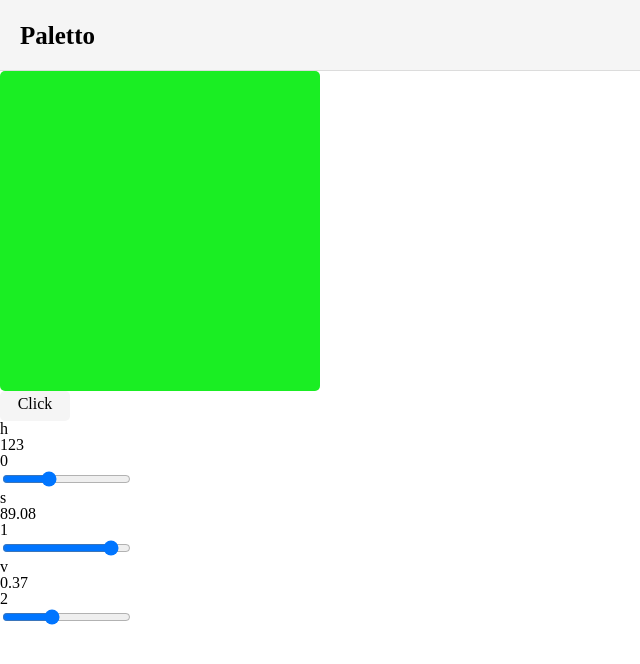
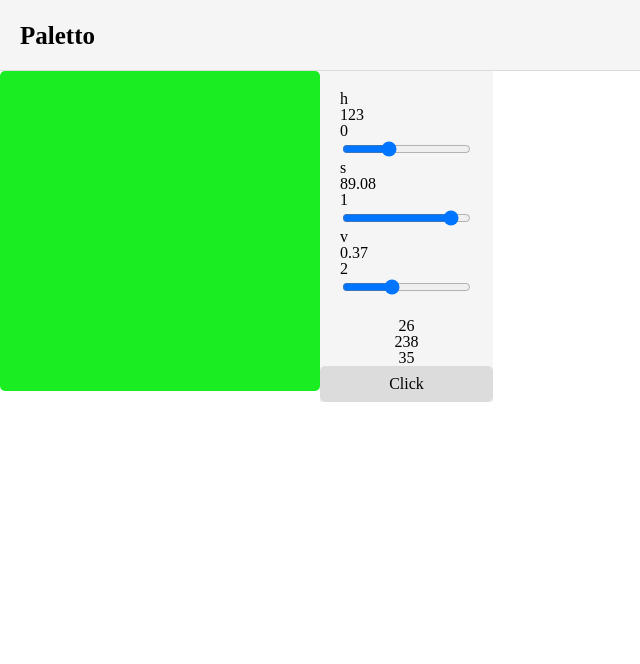
Before and after one commit to pengooseDev/paletto, a React (Create React App) app: page / in a window 1280 px wide. Shown: the top 664 px of the page, without its empty margins (0-640 px from the left). Built offline with nearby package versions, Linux system fonts and the light colour scheme.

Commit message:
feat: Set HSV

```diff
--- a/src/Components/GenerateColor.tsx
+++ b/src/Components/GenerateColor.tsx
@@ -4,6 +4,10 @@ import { paletteAtom, generateColorAtom, TColor, THSV } from "../atoms";
 import { generateColor } from "../handler/colorHandler";
 import { useEffect } from "react";
 import { HSV } from "../handler/HSV";
+
+const Wrapper = styled.div`
+    display: flex;
+`;
 
 const ColorBox = styled.div<{ bgColor: TColor }>`
     background: ${(props) => {
@@ -19,13 +23,11 @@ const ColorBox = styled.div<{ bgColor: TColor }>`
 `;
 
 const Button = styled.div`
-    left: 35%;
-    width: 50px;
-    height: 20px;
     text-align: center;
     border-radius: 5px;
-    padding: 5px 10px;
-    background: whitesmoke;
+    padding: 10px 0px;
+    background: rgba(0, 0, 0, 0.1);
+    width: 100%;
     color: black;
     transition: 0.2s ease-in-out;
     :hover {
@@ -36,10 +38,20 @@ const Button = styled.div`
     }
 `;
 
+const ColorDataWrapper = styled.div`
+    display: flex;
+    flex-direction: column;
+    align-items: center;
+    justify-content: space-between;
+    background: whitesmoke;
+`;
+
 const ColorData = styled.div`
-    width: 100px;
-    height: 100px;
+    display: flex;
+    flex-direction: column;
+    align-items: center;
     border-radius: 3px;
+    padding: 20px;
 `;
 
 const GenerateColorBox = () => {
@@ -66,9 +78,11 @@ const GenerateColorBox = () => {
         console.log(1);
     };
     return (
-        <>
+        <Wrapper>
+            <div>
                 <ColorBox bgColor={color}></ColorBox>
-            <Button onClick={randomPicker}>Click</Button>
+            </div>
+            <ColorDataWrapper>
                 <ColorData>
                     {Object.entries(hsvData).map((i, v) => (
                         <div>
@@ -78,14 +92,25 @@ const GenerateColorBox = () => {
                             <input
                                 type="range"
                                 max={
-                                v === 0 ? 360 : v === 1 ? 100 : v === 2 ? 1 : 1
+                                    v === 0
+                                        ? 360
+                                        : v === 1
+                                        ? 100
+                                        : v === 2
+                                        ? 1
+                                        : 1
                                 }
                                 value={i[1]}
                             ></input>
                         </div>
                     ))}
                 </ColorData>
-        </>
+                {color.map((i) => (
+                    <div>{i}</div>
+                ))}
+                <Button onClick={randomPicker}>Click</Button>
+            </ColorDataWrapper>
+        </Wrapper>
     );
 };
 // 0 : Red, 120 : Green, 240 : Blue
```
Lines whose indentation alone changed are shown as unchanged.
